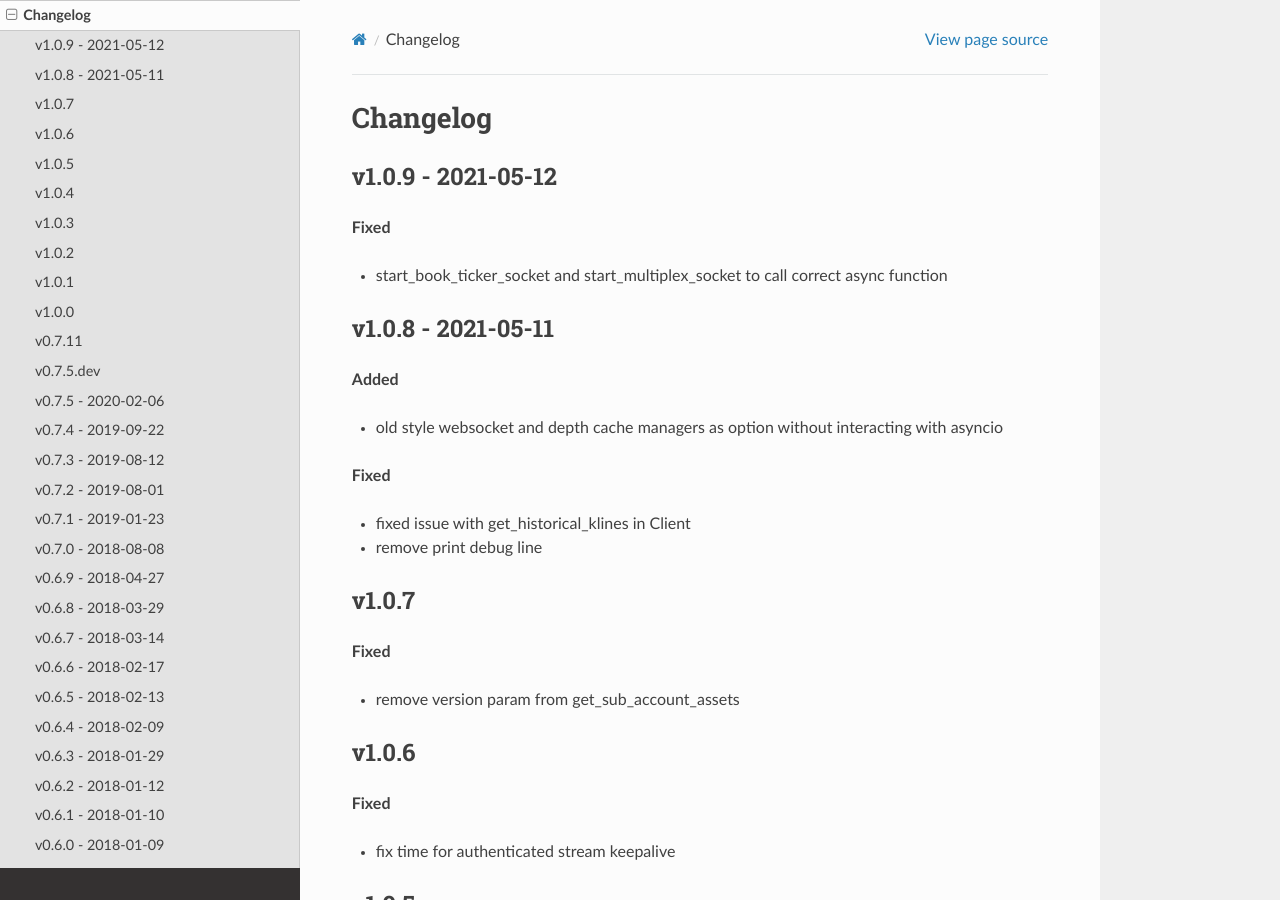
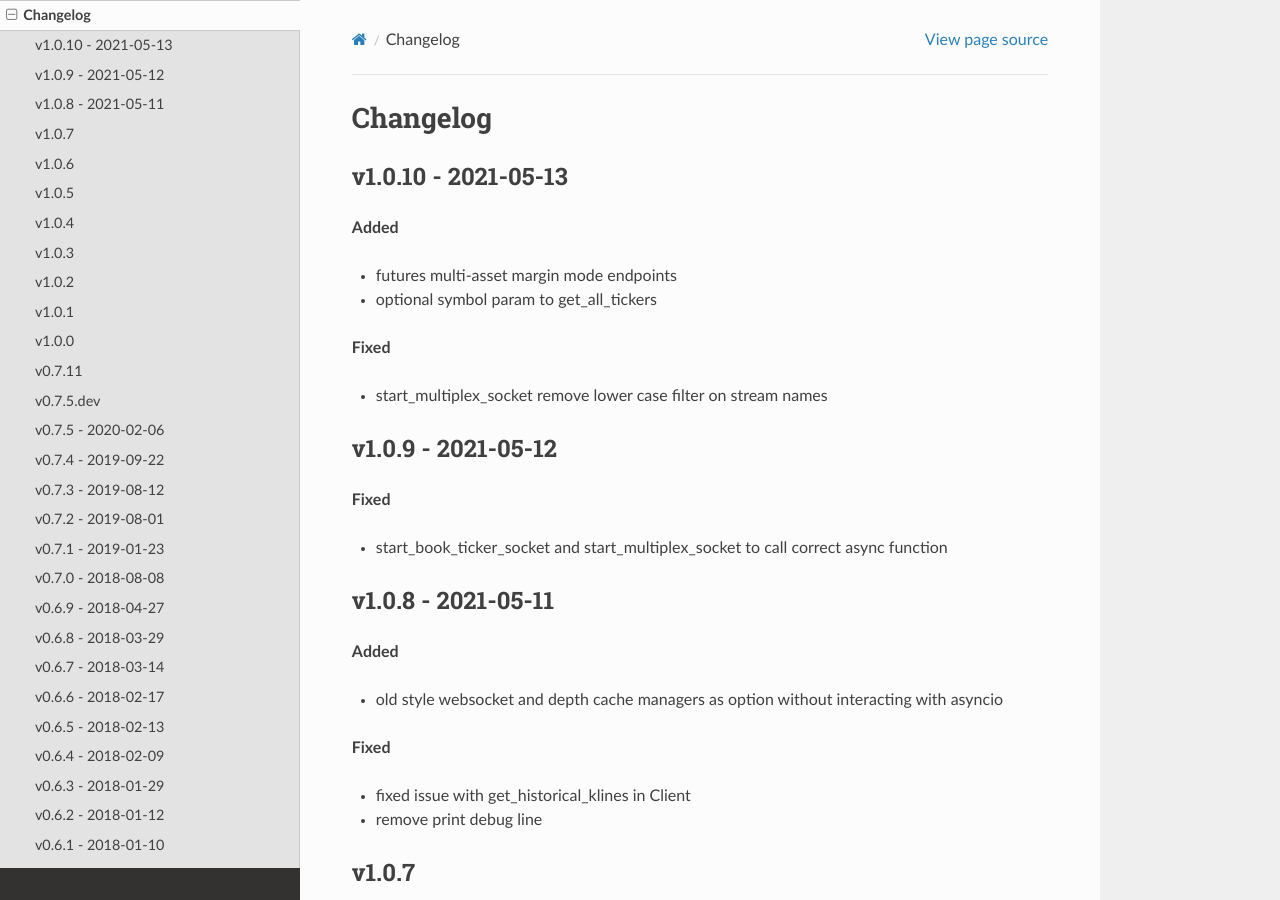
Before and after one commit to astro0099/python_BSC, a Sphinx documentation site: the page built from docs/changelog.rst, in a window 1280 px wide and 900 px high. Built offline with Sphinx 7.4.7 and the Read the Docs theme 2.0.0, drawn with Linux system fonts in a browser that asks for light colours; formulas are drawn with MathJax 3; pages that are not in the unit, such as notebooks, are missing from menus.

Commit message:
Update to v1.0.10

```diff
--- a/PYPIREADME.rst
+++ b/PYPIREADME.rst
@@ -1,6 +1,6 @@
-================================
-Welcome to python-binance v1.0.9
-================================
+=================================
+Welcome to python-binance v1.0.10
+=================================
 
 Updated 11th May 2021
 
--- a/README.rst
+++ b/README.rst
@@ -1,6 +1,6 @@
-================================
-Welcome to python-binance v1.0.9
-================================
+=================================
+Welcome to python-binance v1.0.10
+=================================
 
 Updated 11th May 2021
 
--- a/binance/__init__.py
+++ b/binance/__init__.py
@@ -4,7 +4,7 @@
 
 """
 
-__version__ = '1.0.9'
+__version__ = '1.0.10'
 
 from binance.client import Client, AsyncClient  # noqa
 from binance.depthcache import DepthCacheManager, OptionsDepthCacheManager, ThreadedDepthCacheManager  # noqa
--- a/docs/changelog.rst
+++ b/docs/changelog.rst
@@ -1,5 +1,17 @@
 Changelog
 =========
+
+v1.0.10 - 2021-05-13
+^^^^^^^^^^^^^^^^^^^^
+
+**Added**
+
+- futures multi-asset margin mode endpoints
+- optional symbol param to get_all_tickers
+
+**Fixed**
+
+- start_multiplex_socket remove lower case filter on stream names
 
 v1.0.9 - 2021-05-12
 ^^^^^^^^^^^^^^^^^^^
```
